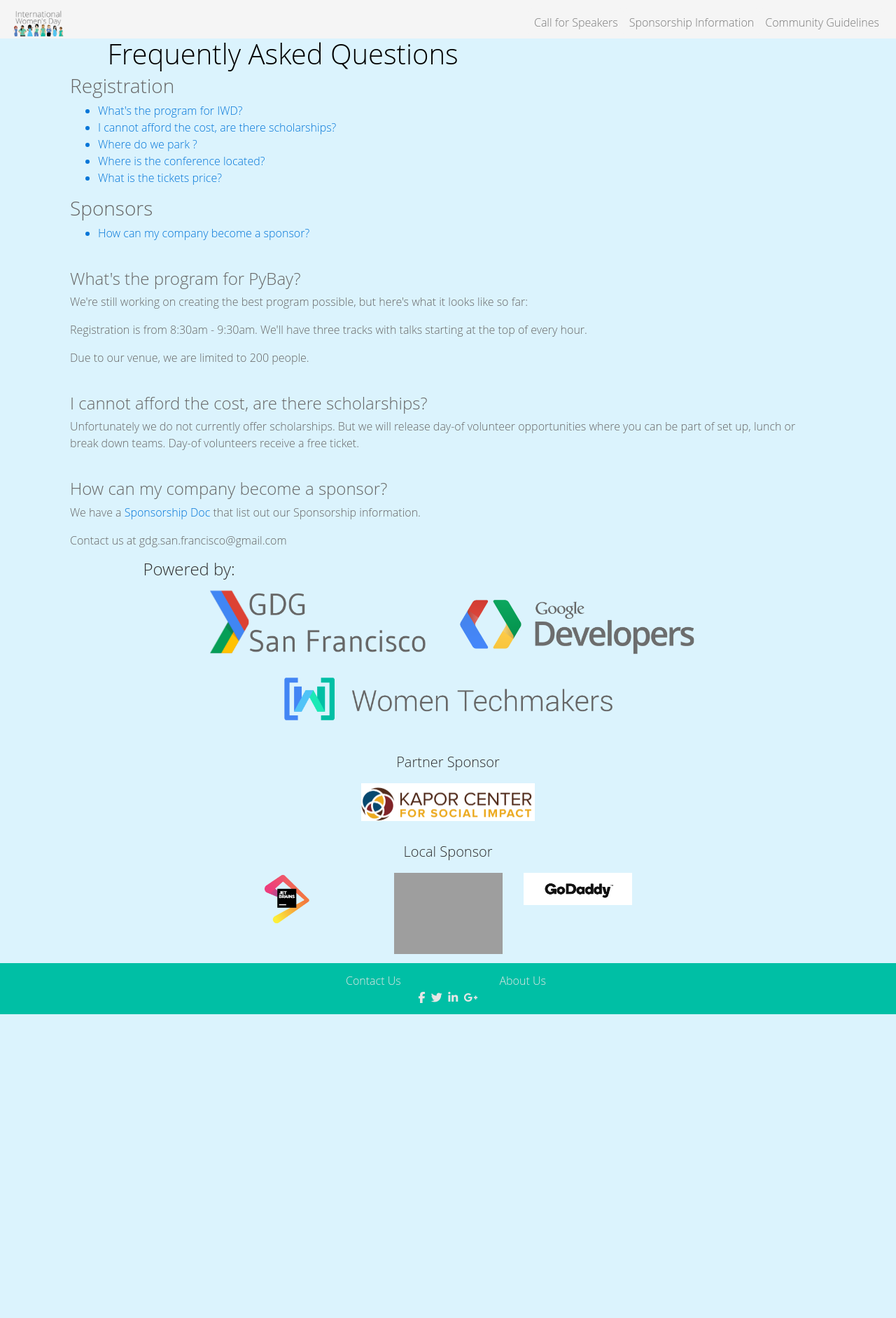
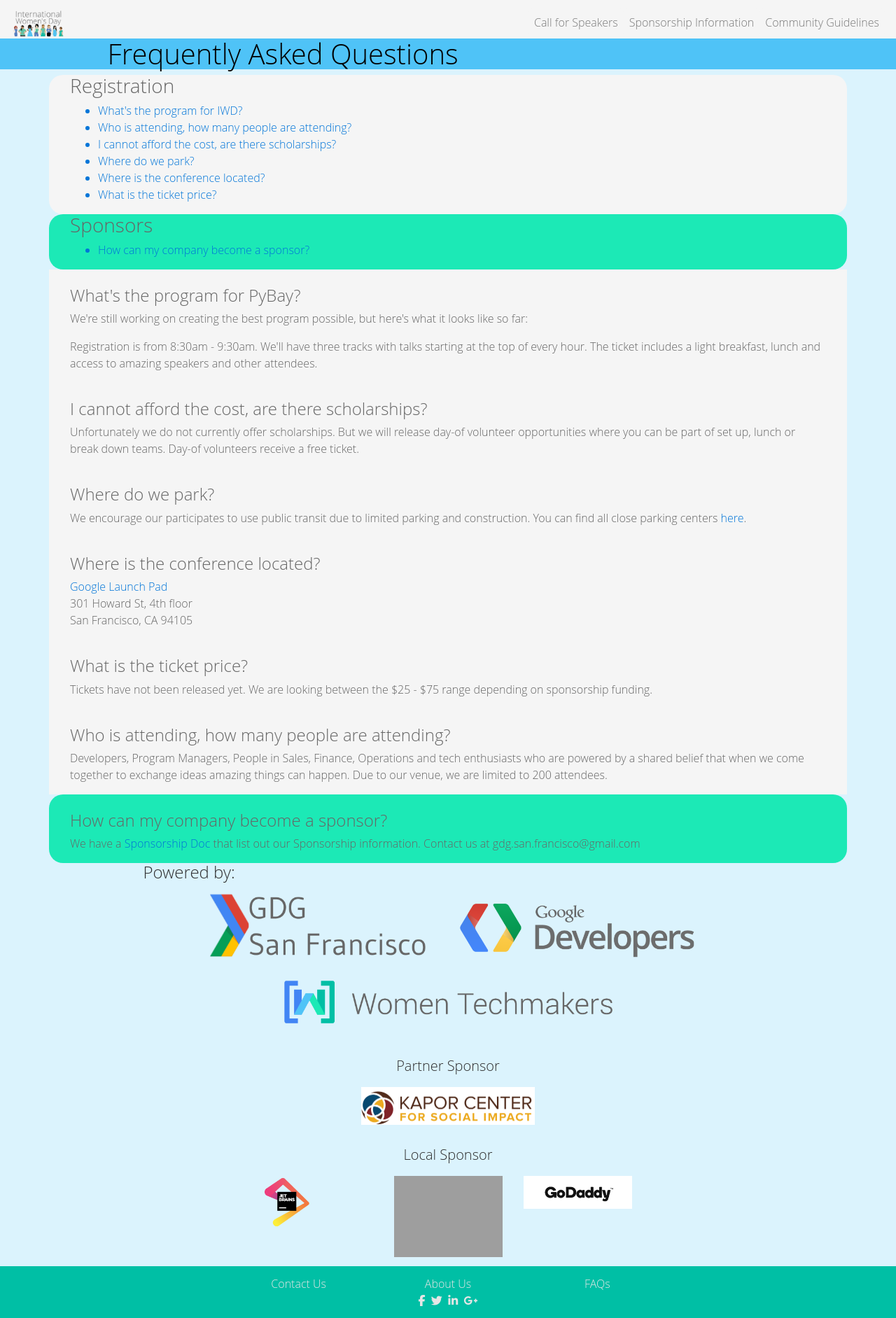
Before and after one commit to chatasweetie/international-womens-day, a Flask app: page /faq in a window 1280 px wide. Shown: the whole page at 70% size. Before the commit the page ends 1449 px from the top, so only its background shows below. Run offline with Flask 2, Linux system fonts and the light colour scheme; some libraries are stand-ins or nearby versions; grey boxes are pictures that could not be loaded.

Commit message:
gave faq some style, added rubi img, cleaned up community and schdule html

```diff
--- a/static/css/styling.css
+++ b/static/css/styling.css
@@ -277,6 +277,10 @@ button{
     padding-bottom: 5%
 }
 
+.community-pull-down{
+    margin-top: 2%;
+}
+
 /* Organizers */
 .modal-content{
     color: rgb(102,102,102);
@@ -284,8 +288,19 @@ button{
 
 /* FAQ*/
 
+.faq-background{
+    background-image: url("https://i0.wp.com/picjumbo.com/wp-content/uploads/DSC03065.jpg?resize=1570,1047&quality=50");
+    background-size: 100%;
+    background-repeat: no-repeat;
+    padding-bottom: 5%
+}
+
 .link-padding{
     padding-top: 5%;
+}
+
+.faq-case{
+    border-radius: 20px;
 }
 
 /* footer */
--- a/templates/base.html
+++ b/templates/base.html
@@ -43,8 +43,8 @@
 <!--       <li class="nav-item">
         <a class="nav-link" href="/schedule">Schedule</a>
       </li> -->
-<!--       <li class="nav-item">
-        <a class="nav-link" href="#">Sponsor</a>
+ <!--      <li class="nav-item">
+        <a class="nav-link" href="/faq">FAQs</a>
       </li> -->
     </ul>
   </div>
@@ -134,6 +134,11 @@
           About Us
         </a>
       </div>
+      <div class="col-md-2">
+        <a href="/faq">
+          FAQs
+        </a>
+      </div>
     </div>
     <div class="row justify-content-md-center">
       <div class="col-md-3 center-text">
--- a/templates/community_guidelines.html
+++ b/templates/community_guidelines.html
@@ -9,7 +9,7 @@
     <div class="container text-center">
 
     <div class="container">
-      <div class="card center-text center-block">
+      <div class="card center-text center-block community-pull-down">
         <div class="card-block">
           <h4 class="card-title">Community Guidelines</h4>
           <p class="center-text card-text text-left">
--- a/templates/faq.html
+++ b/templates/faq.html
@@ -6,15 +6,16 @@
 {% block content %}
 
 
-<div>
-  <div class="row center">
-    <h1 class="center subheadings">
-      Frequently Asked Questions
-    </h1>
+<div class="blue">
+    <div >
+      <h1 class="center subheadings">
+        Frequently Asked Questions
+      </h1>
+    </div>
   </div>
 </div>
 
-  <div class="container">
+  <div class="container grey-banner faq-case">
     <div class="row">
       <div class="col">
         <h3>
@@ -24,19 +25,28 @@
             <a href="#reg-1"><li>
               What's the program for IWD?
             </li></a>
+            <a href="#reg-6"><li>
+              Who is attending, how many people are attending?
+            </li></a>
             <a href="#reg-2"><li>
               I cannot afford the cost, are there scholarships?
             </li></a>
             <a href="#reg-3"><li>
-              Where do we park ?
+              Where do we park?
             </li></a>
             <a href="#reg-4"><li>
               Where is the conference located?
             </li></a>
             <a href="#reg-5"><li>
-              What is the tickets price?
+              What is the ticket price?
             </li></a>
           </ul>
+        </div>
+      </div>
+    </div>
+  <div class="container green faq-case">
+    <div class="row">
+      <div class="col">
         <h3>
           Sponsors
         </h3>
@@ -49,7 +59,7 @@
     </div>
   </div>
 
-  <div class="container">
+  <div class="container grey-banner">
     <div class="row">
       <div class="col">
         <a name="reg-1" class="link-padding">&nbsp;</a>
@@ -60,10 +70,7 @@
             We're still working on creating the best program possible, but here's what it looks like so far:
           </p>
           <p>
-            Registration is from 8:30am - 9:30am. We'll have three tracks with talks starting at the top of every hour.
-          </p>
-          <p>
-            Due to our venue, we are limited to 200 people.
+            Registration is from 8:30am - 9:30am. We'll have three tracks with talks starting at the top of every hour. The ticket includes a light breakfast, lunch and access to amazing speakers and other attendees.
           </p>
         <a name="reg-2" class="link-padding">&nbsp;</a>
           <h4>
@@ -72,15 +79,51 @@
           <p>
             Unfortunately we do not currently offer scholarships. But we will release day-of volunteer opportunities where you can be part of set up, lunch or break down teams. Day-of volunteers receive a free ticket.
           </p>
+        <a name="reg-3" class="link-padding">&nbsp;</a>
+          <h4>
+            Where do we park?
+          </h4>
+          <p>
+            We encourage our participates to use public transit due to limited parking and construction. You can find all close parking centers <a href="https://www.google.com/maps/search/parking/@37.7895397,-122.3964808,17z/data=!3m1!4b1!4m8!2m7!3m6!1sparking!2sGoogle+Developers+Launchpad+Space,+301+Howard+Street,+4th+Floor,+San+Francisco,+CA+94105!3s0x80858064ca640bff:0x62dbb47f3f70c5a6!4m2!1d-122.394276!2d37.789527?hl=en-US" target="_blank">here</a>.
+          </p>
+        <a name="reg-4" class="link-padding">&nbsp;</a>
+          <h4>
+            Where is the conference located?
+          </h4>
+          <p>
+            <a href="https://www.google.com/maps?q=google+launchpad&um=1&ie=UTF-8&sa=X&ved=0ahUKEwjfm5-DmsDYAhUX4mMKHRBBDM4Q_AUICygC">Google Launch Pad </a><br>
+            301 Howard St, 4th floor <br>
+            San Francisco, CA 94105
+          </p>
+        <a name="reg-5" class="link-padding">&nbsp;</a>
+          <h4>
+            What is the ticket price?
+          </h4>
+          <p>
+            Tickets have not been released yet. We are looking between the $25 - $75 range depending on sponsorship funding.
+          </p>
+        <a name="reg-6" class="link-padding">&nbsp;</a>
+          <h4>
+            Who is attending, how many people are attending?
+          </h4>
+          <p>
+            Developers, Program Managers, People in Sales, Finance, Operations and tech enthusiasts who are powered by a shared belief that when we come together to exchange ideas amazing things can happen. Due to our venue, we are limited to 200 attendees.
+          </p>
+        </div>
+      </div>
+    </div>
+
+<!-- SPONSORS -->
+<div class="container green faq-case">
+    <div class="row">
+      <div class="col">
+
         <a name="spon-1" class="link-padding">&nbsp;</a>
           <h4>
             How can my company become a sponsor?
           </h4>
           <p>
-            We have a <a href="/show/sponsorship-pdf/">Sponsorship Doc</a> that list out our Sponsorship information.
-          </p>
-          <p>
-            Contact us at gdg.san.francisco@gmail.com
+            We have a <a href="/show/sponsorship-pdf/">Sponsorship Doc</a> that list out our Sponsorship information. Contact us at gdg.san.francisco@gmail.com
           </p>
       </div>
     </div>
--- a/templates/schedule.html
+++ b/templates/schedule.html
@@ -119,7 +119,7 @@
 <div class="row">
     <div class="col">
       <h6 class="center-text">
-        Talks & Schedule are subjected to change
+        *Talks & Schedule are subjected to change
       </h6>
     </div>
   </div>
```
Also changed, not shown: static/imgs/organizers/rubi.jpg (added).
